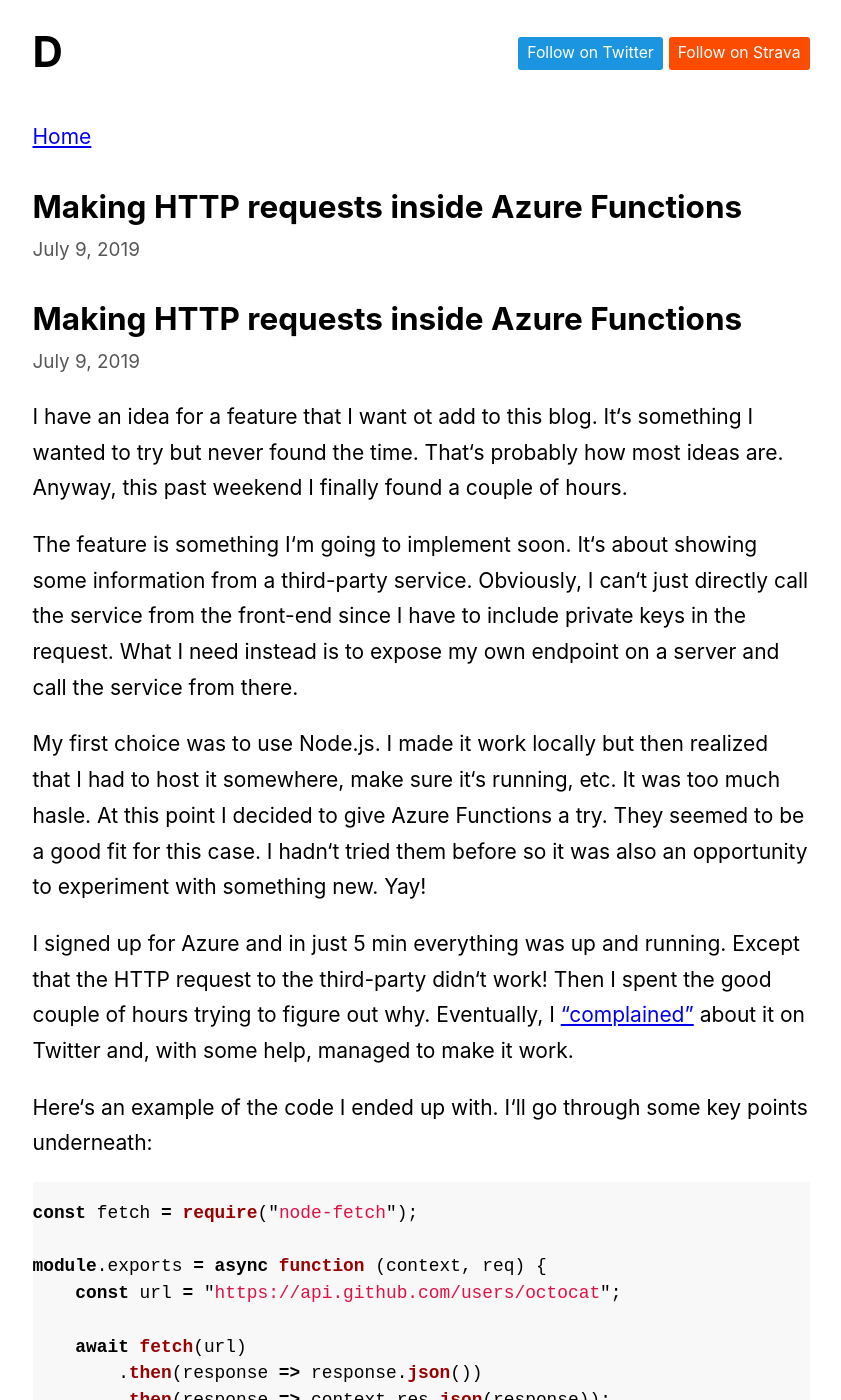
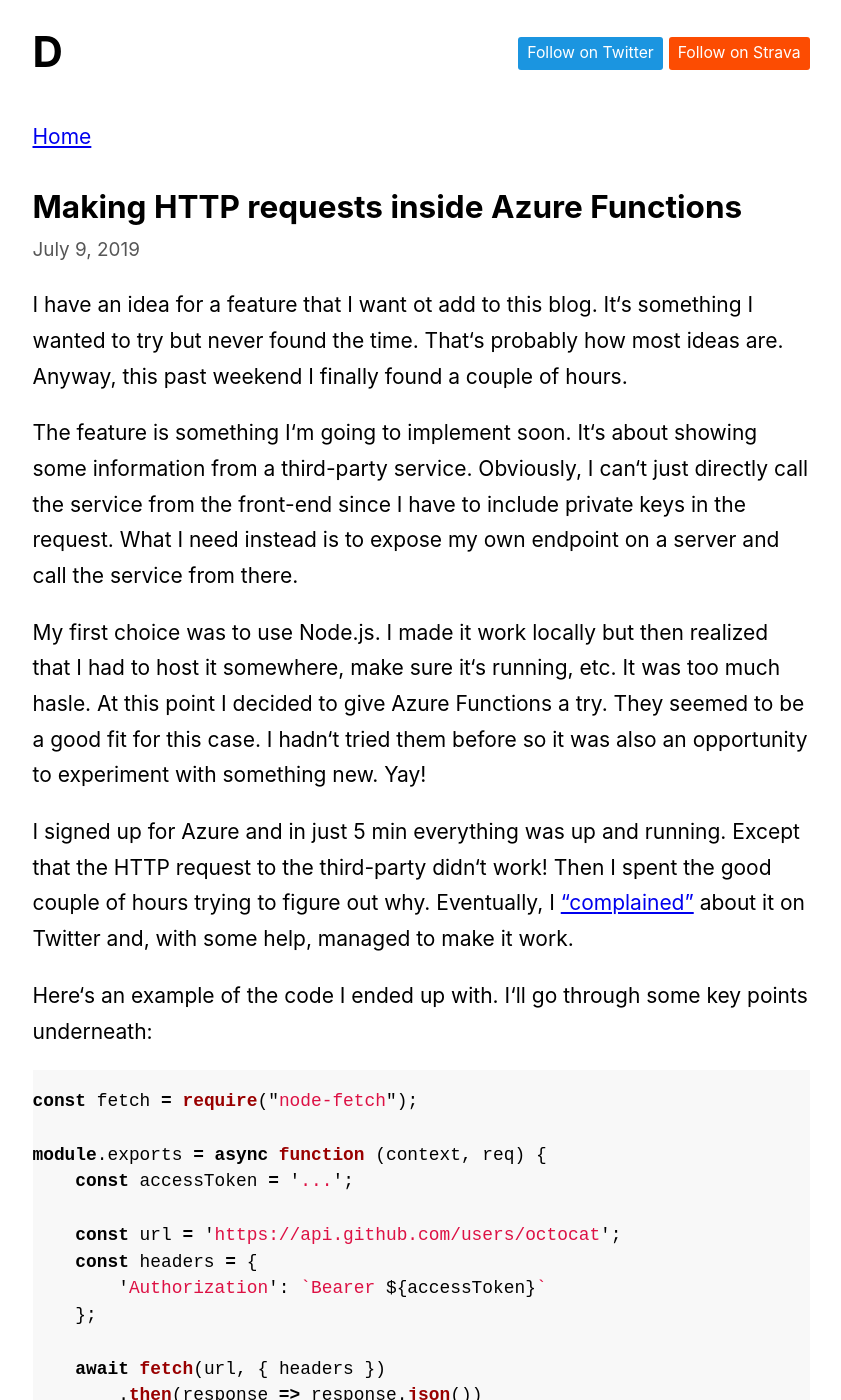
Before and after one commit to dzhavat/dzhavat.github.io, a Jekyll site: the page built from _posts/2019-07-09-making-http-requests-inside-azure-functions.md, in a window 1280 px wide and 1400 px high. Shown: the whole window, without its empty margins (219-1060 px from the left). Built offline with Jekyll 4.4.1, drawn with Linux system fonts in a browser that asks for light colours.

Commit message:
Update 2019-07-09-making-http-requests-inside-azure-functions.md

```diff
--- a/_posts/2019-07-09-making-http-requests-inside-azure-functions.md
+++ b/_posts/2019-07-09-making-http-requests-inside-azure-functions.md
@@ -2,10 +2,6 @@
 layout: post
 title: "Making HTTP requests inside Azure Functions"
 ---
-
-## Making HTTP requests inside Azure Functions
-
-{% include published.html %}
 
 I have an idea for a feature that I want ot add to this blog. It‘s something I wanted to try but never found the time. That‘s probably how most ideas are. Anyway, this past weekend I finally found a couple of hours.
 
@@ -21,9 +17,14 @@
 const fetch = require("node-fetch");
 
 module.exports = async function (context, req) {
-    const url = "https://api.github.com/users/octocat";
+    const accessToken = '...';
 
-    await fetch(url)
+    const url = 'https://api.github.com/users/octocat';
+    const headers = {
+        'Authorization': `Bearer ${accessToken}`
+    };
+
+    await fetch(url, { headers })
         .then(response => response.json())
         .then(response => context.res.json(response));
 };
```
